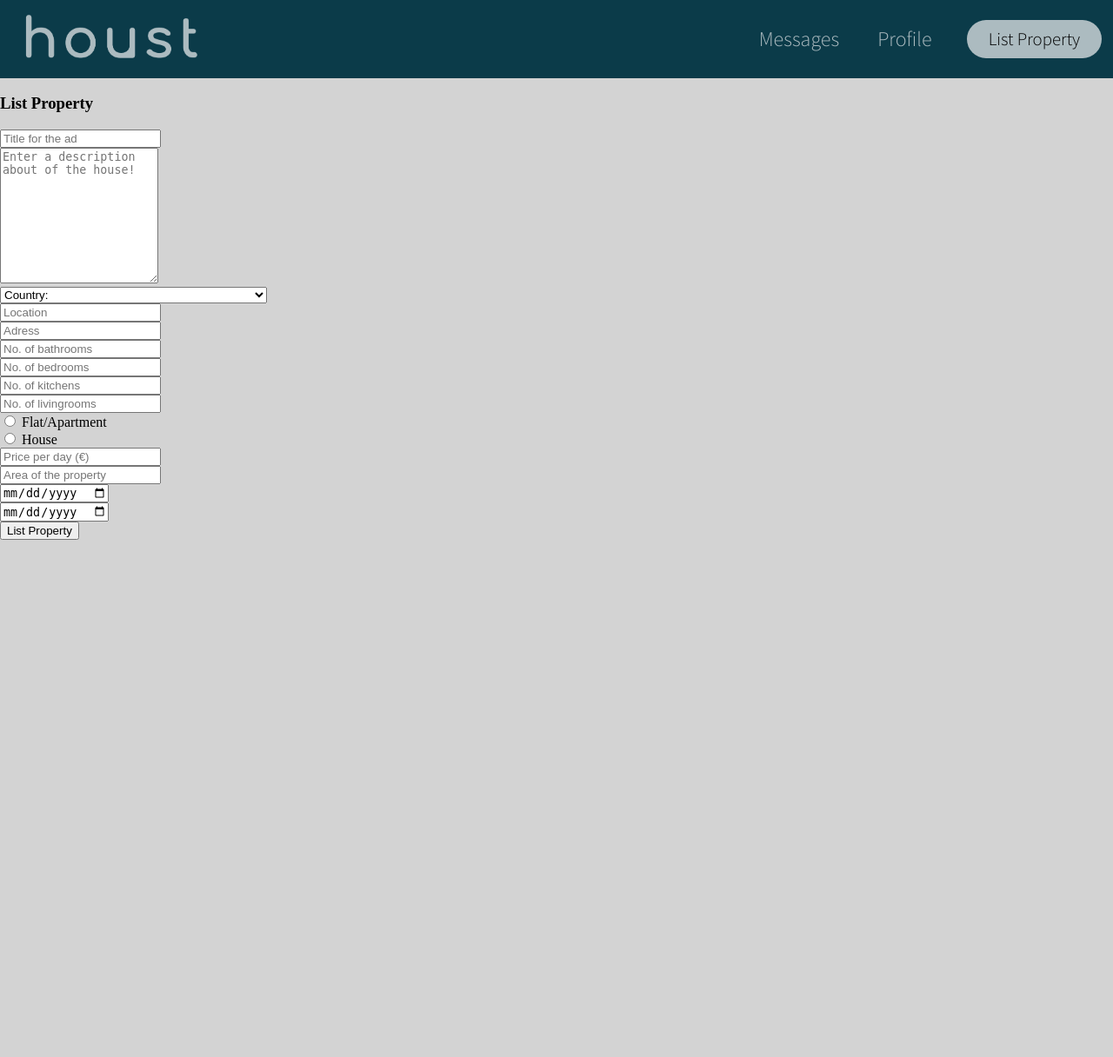
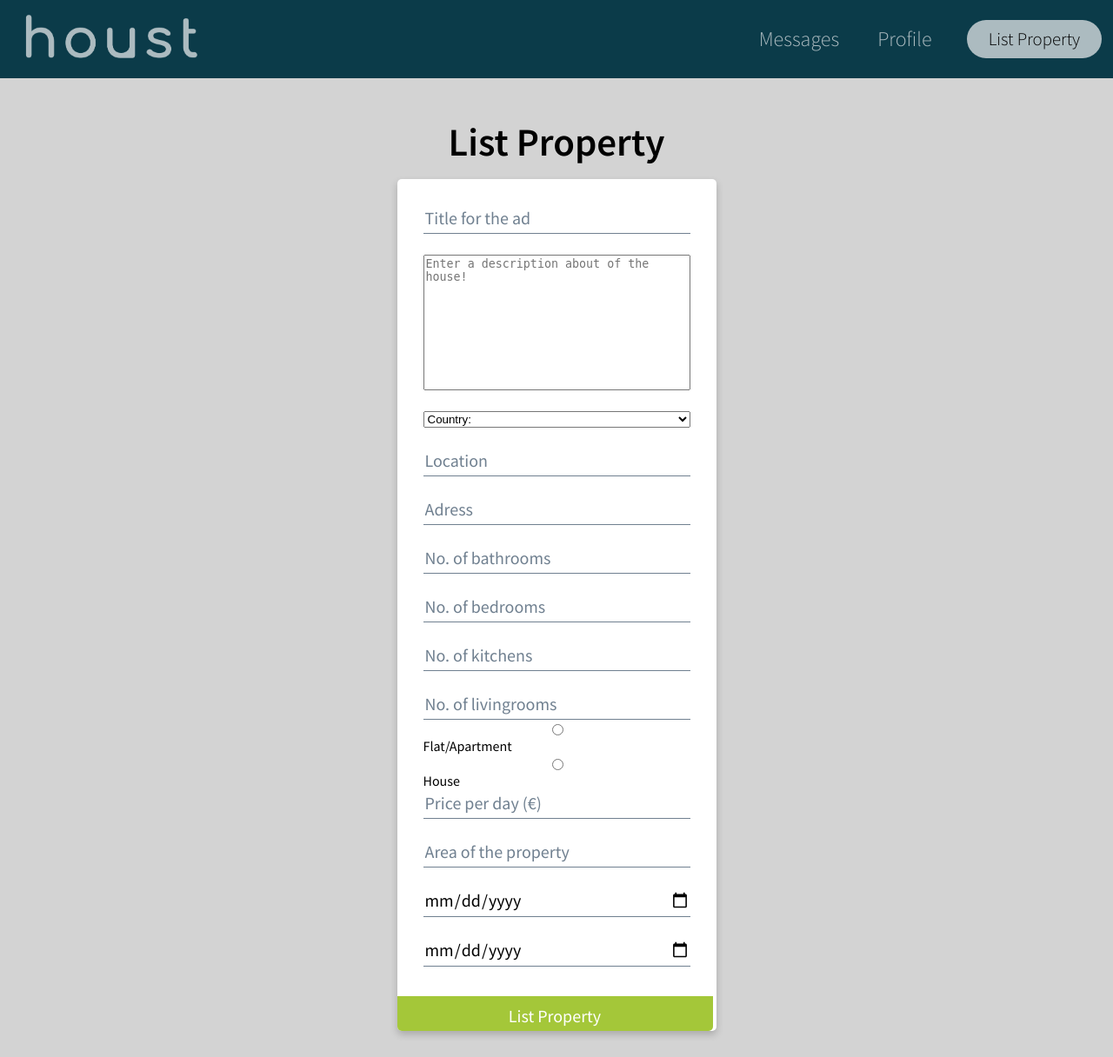
Before and after one commit to joaorenatopinto/FEUP-LTW1920-PROJ, a PHP site: page /list_property.php in a window 1280 px wide. Shown: the whole page at 87% size. Before the commit the page ends 621 px from the top, so only its background shows below. Run offline with PHP 8.4, Linux system fonts and the light colour scheme; the visitor is signed in with stand-in values (Sample User, id 1).

Commit message:
rascunho do estilo list property

```diff
--- /dev/null
+++ b/css/list_property.css
@@ -0,0 +1,61 @@
+body {
+    display: flex;
+    flex-direction: column;
+    justify-content: center;
+    align-content: center;
+}
+
+.list-property-card {
+    font-family: 'Source Sans Pro', sans-serif;
+    display: flex;
+    flex-direction: column;
+    align-items: center;
+    margin-bottom: 30px;
+}
+
+.list-property-card header h3 {
+    text-align: center;
+    font-size: 45px;
+    margin-bottom: 15px;
+}
+
+#list-property-form {
+    flex-direction: column;
+    justify-content: space-around;
+    display: flex;
+    background-color: white;
+    padding: 30px 30px 50px 30px;
+    border-radius: 5px;
+    box-shadow: 0 4px 8px 0 rgba(0,0,0,0.2);
+    height: 900px;
+}
+
+#list-property-form input {
+    border: 0px;
+    padding-bottom: 5px;
+    border-bottom: 1px solid #708090;
+    font-size: 20px;
+    font-family: 'Source Sans Pro', sans-serif;
+}
+
+#list-property-form input::placeholder {
+    font-size: 20px;
+    color: #708090;
+    font-family: 'Source Sans Pro', sans-serif;
+}
+
+#list-property-form textarea {
+    resize: none;
+}
+
+#lp-submit {
+    padding: 10px 0px 10px 0px;
+    border-bottom: 0px !important;
+    color: white;
+    border-top: 30px;
+    background-color: #a4c739;
+    position:absolute;
+    width: 363px;
+    border-radius: 0px 0px 5px 5px;
+    transform: translateY(480px) translateX(-30px);
+}
--- a/templates/tlp_property.php
+++ b/templates/tlp_property.php
@@ -57,6 +57,7 @@ function draw_list_property_header()
         <meta charset="UTF-8">
         <link href="css/list_property.css" rel="stylesheet">
         <link href="https://fonts.googleapis.com/css?family=Source+Sans+Pro:300,400,600&display=swap" rel="stylesheet">
+        <link href="https://fonts.googleapis.com/css?family=Roboto:400,700&display=swap" rel="stylesheet">
         <meta name="viewport" content="width=device-width, initial-scale=1.0">
     </head>
 
@@ -92,11 +93,8 @@ if(!isset($_SESSION['username']))
             <input id="lp-kitchens" type="number" name="kitchens" placeholder="No. of kitchens"/>
             <br/>
             <input id="lp-livingrooms" type="number" name="livingrooms" placeholder="No. of livingrooms"/>
-            <br/>
-            <input type="radio" name="type" value="flat"> Flat/Apartment
-            <br/>
+            <input type="radio" name="type" id="flat" value="flat"> Flat/Apartment
             <input type="radio" name="type" value="house"> House
-            <br/>
             <input id="lp-price" type="number" name="price" placeholder="Price per day (€)"/>
             <br/>
             <input id="lp-area" type="number" name="area" placeholder="Area of the property"/>
```
